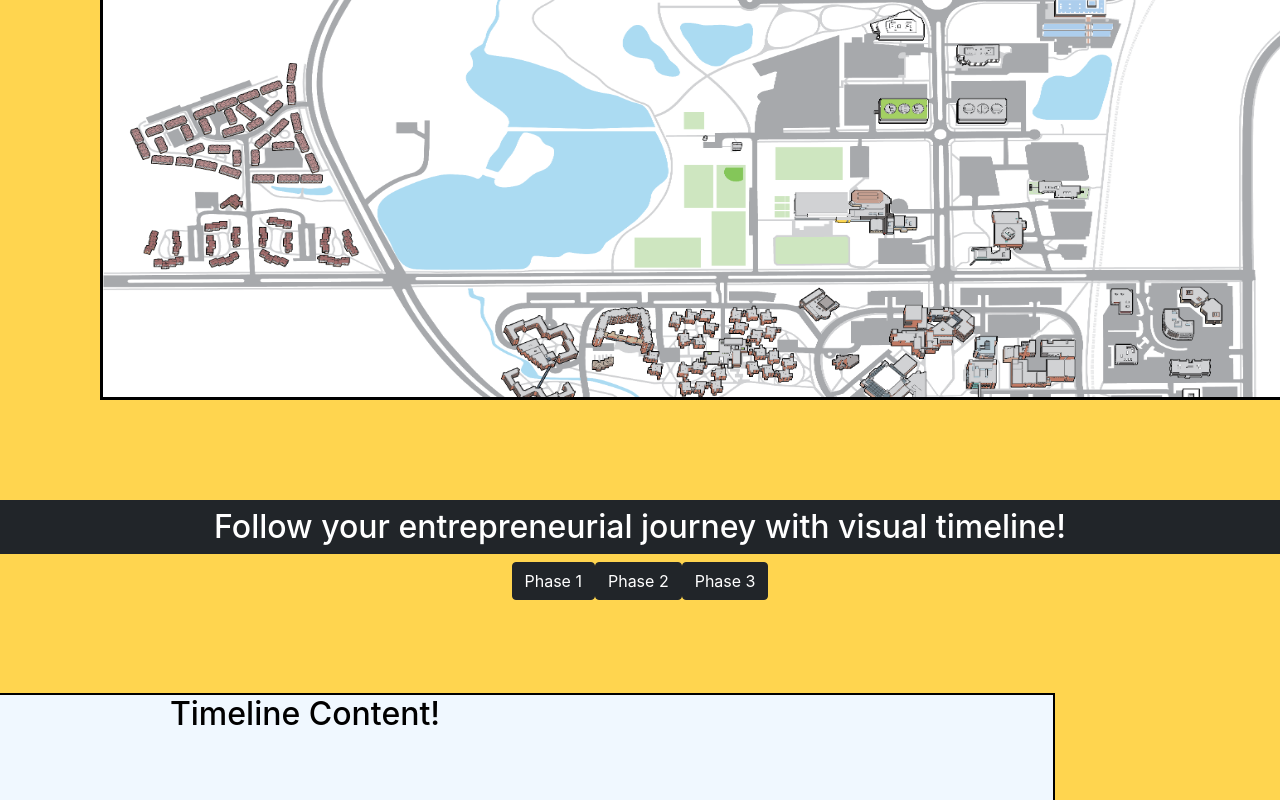
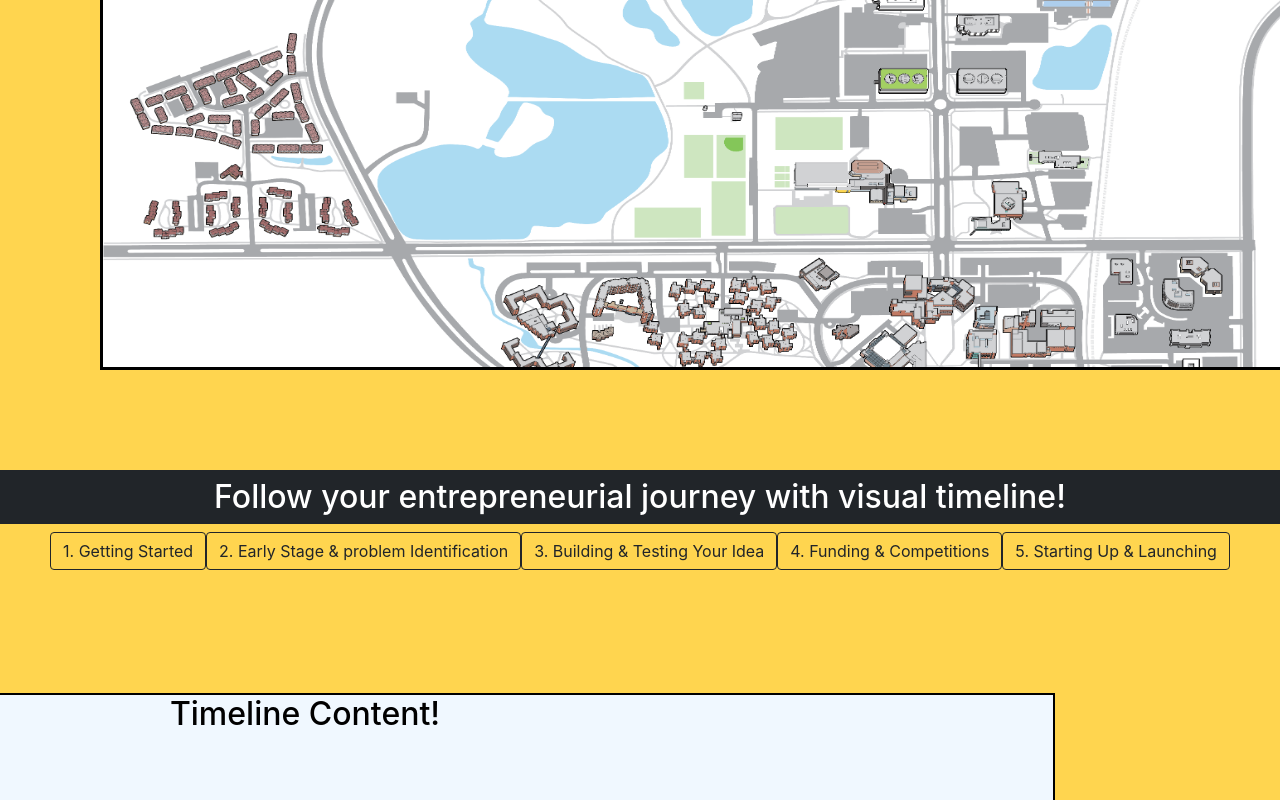
Before and after one commit to shaun-mani/velocity-app, a React (Create React App) app: page / in a window 1280 px wide. Shown: the part 947-1747 px from the top of the page. Built offline with nearby package versions, Linux system fonts and the light colour scheme.

Commit message:
timeline improvement, sm changes

```diff
--- a/src/App.js
+++ b/src/App.js
@@ -4,7 +4,7 @@ import './App.css';
 import Map from './components/Map';
 import NavBar from './components/NavBar';
 import Header from './components/Header';
-import FunctionClickTest0 from './components/FunctionClickTest0'
+// import FunctionClickTest0 from './components/FunctionClickTest0'
 // import Test from './components/Test'
 import MarkerClick from './components/MarkerClick';
 // import ButtonClickTest1 from './components/ButtonClickTest1';
@@ -20,7 +20,7 @@ function App() {
         <React.Fragment>
         <div><NavBar /></div>
         <MarkerClick />
-        <FunctionClickTest0 />
+        {/* <FunctionClickTest0 /> */}
         {/* <ButtonClickTest1 /> */}
         {/* <Test /> */}
         <div><Map /></div>
--- a/src/components/Timeline.js
+++ b/src/components/Timeline.js
@@ -1,5 +1,6 @@
 import React, { Component } from 'react'
 import './Timeline.css';
+import Button from 'react-bootstrap/Button';
 
 
 // ****** This is just a test for now ***
@@ -13,16 +14,25 @@ class ButtonClickTest2 extends Component {
   }
 
   updateContent1 = () => {
-      this.setState({ message: "Phase 1 of Entrepreneurial Timeline!" });
+      this.setState({ message: "Phase 1 of Your Entrepreneurial Timeline!" });
   }
 
   updateContent2 = () => {
-    this.setState({ message: "Phase 2 of Entrepreneurial Timeline!"});
+    this.setState({ message: "Phase 2 of Your Entrepreneurial Timeline!"});
 }
 
 updateContent3 = () => {
-  this.setState({ message: "Phase 3 of Entrepreneurial Timeline!"});
+  this.setState({ message: "Phase 3 of Your Entrepreneurial Timeline!"});
 }
+
+updateContent4 = () => {
+  this.setState({ message: "Phase 4 of Your Entrepreneurial Timeline!"});
+}
+
+updateContent5 = () => {
+  this.setState({ message: "Phase 5 of Your Entrepreneurial Timeline!"});
+}
+
 
 
   render() {
@@ -33,15 +43,21 @@ updateContent3 = () => {
           <element className = 'border-timeline'>{ this.state.message }</element>
         </h2>
         <div className="text-center">
-          <button className="btn btn-dark" onClick={this.updateContent1}>
-            Phase 1
-          </button>
-          <button className="btn btn-dark" onClick={this.updateContent2}>
-            Phase 2
-          </button>
-          <button className="btn btn-dark" onClick={this.updateContent3}>
-            Phase 3
-          </button>
+          <Button variant="outline-dark" onClick={this.updateContent1}>
+            1. Getting Started
+          </Button>
+          <Button variant="outline-dark" onClick={this.updateContent2}>
+            2. Early Stage & problem Identification
+          </Button>
+          <Button variant="outline-dark" onClick={this.updateContent3}>
+            3. Building & Testing Your Idea
+          </Button>
+          <Button variant="outline-dark" onClick={this.updateContent4}>
+            4. Funding & Competitions
+          </Button>
+          <Button variant="outline-dark" onClick={this.updateContent5}>
+            5. Starting Up & Launching
+          </Button>
         </div>
       </div>
     );
--- a/src/index.js
+++ b/src/index.js
@@ -4,7 +4,7 @@ import "./index.css";
 import App from "./App";
 import reportWebVitals from "./reportWebVitals";
 // bootstrap below
-import { Navbar, Nav, NavDropdown, Button } from "react-bootstrap";
+import { Navbar, Nav, NavDropdown, Button, Image } from "react-bootstrap";
 // Hello
 ReactDOM.render(
   <React.StrictMode>
```
Also changed, not shown: src/components/Map.js (+11 -0 lines).
